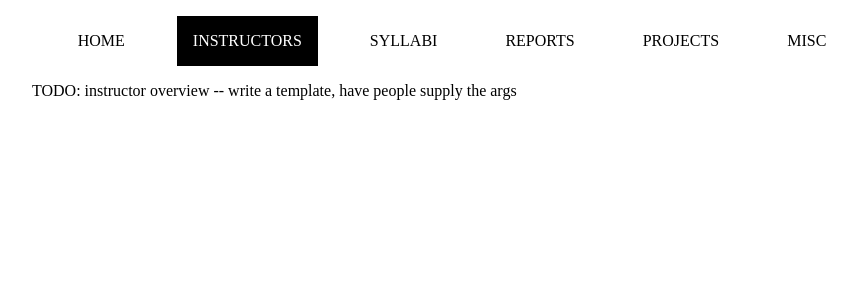
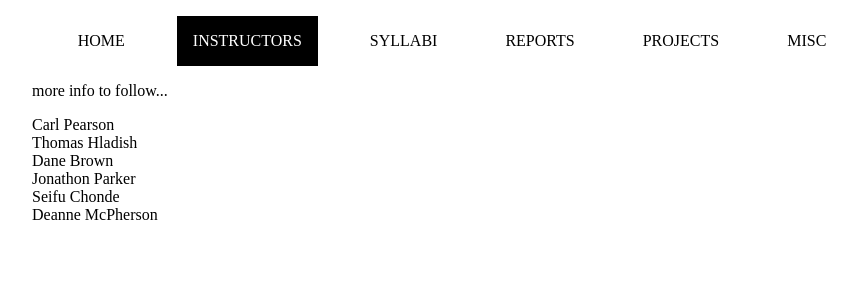
Before and after one commit to pearsonca/stdio-ghana, a Jekyll site: the page built from instructors/index.html, in a window 1280 px wide. Shown: the top 300 px of the page, without its empty margins (208-1065 px from the left). Built offline with Jekyll 4.4.1, drawn with Linux system fonts in a browser that asks for light colours.

Commit message:
putting our names on the instructor list

```diff
--- a/instructors/index.html
+++ b/instructors/index.html
@@ -5,6 +5,16 @@
 {% include head.liquid %}
 <body>
 {% include header.liquid %}
-<div class="main">TODO: instructor overview -- write a template, have people supply the args</div>
+<div class="main">
+  <p>more info to follow...</p>
+  <dl>
+    <dt>Carl Pearson</dt>
+    <dt>Thomas Hladish</dt>
+    <dt>Dane Brown</dt>
+    <dt>Jonathon Parker</dt>
+    <dt>Seifu Chonde</dt>
+    <dt>Deanne McPherson</dt>
+  </dl>
+</div>
 </body>
 </html>
```
